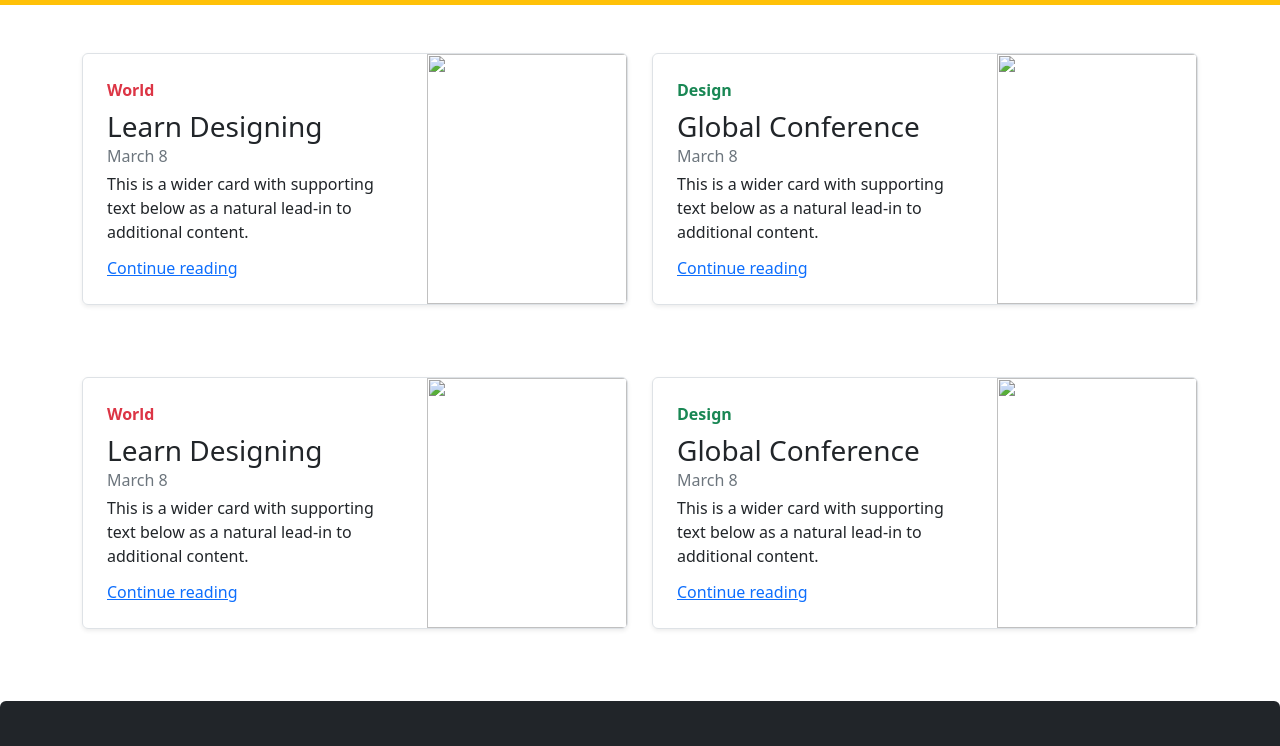
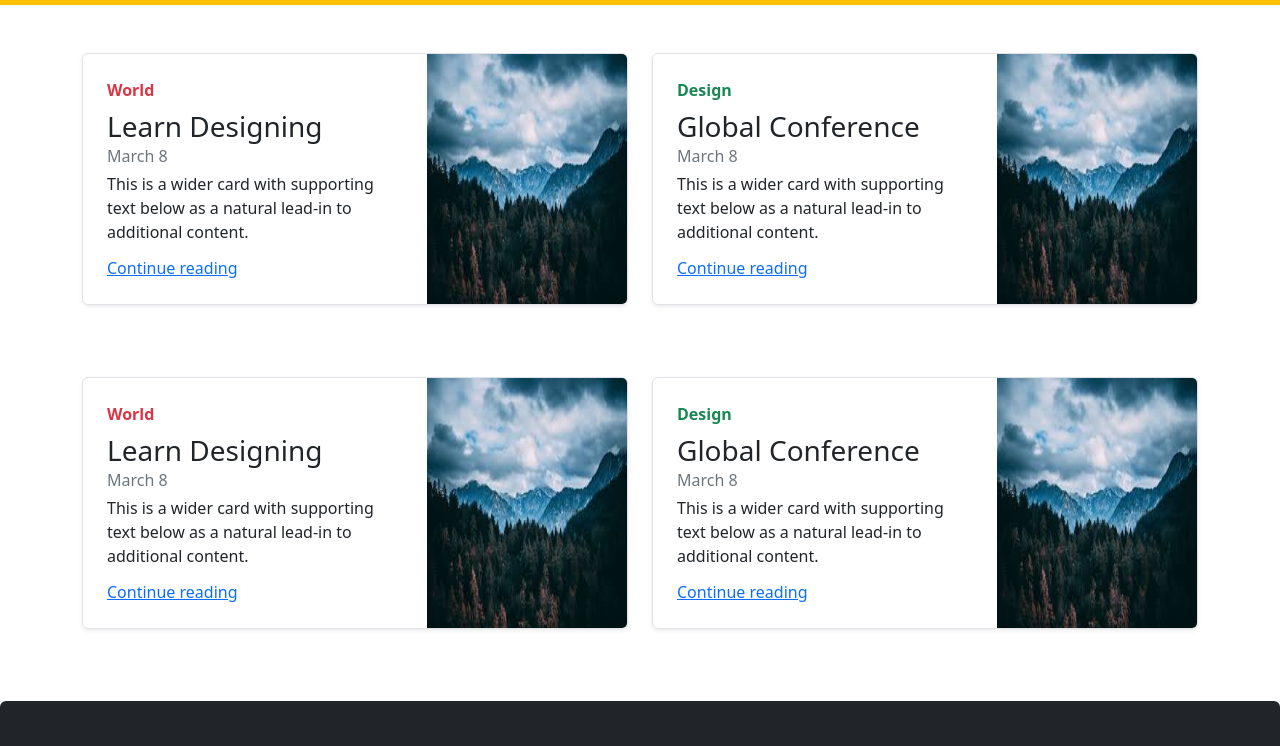
Before and after one commit to Asif-Nazir-Ahmed/Longer-Featured, a plain HTML site: page index.html in a window 1280 px wide. Shown: the part 51-797 px from the top of the page. Drawn offline with nearby package versions, Linux system fonts and the light colour scheme.

Commit message:
refactor

```diff
--- a/index.html
+++ b/index.html
@@ -67,7 +67,8 @@
                   <a href="#" class="stretched-link">Continue reading</a>
                 </div>
                 <div class="col-auto d-none d-lg-block">
-                  <img class="bd-placeholder-img" width="200" height="250"src="../Boot-strep/image/images.jpeg" alt="">
+                  <!-- <img class="bd-placeholder-img" width="200" height="250"src="../Boot-strep/image/images.jpeg" alt=""> -->
+                  <img src="./images.jpeg" width="200" height="250">
                 </div>
               </div>
             </div>
@@ -81,7 +82,8 @@
                   <a href="#" class="stretched-link">Continue reading</a>
                 </div>
                 <div class="col-auto d-none d-lg-block">
-                  <img class="bd-placeholder-img" width="200" height="250"src="../Boot-strep/image/images.jpeg" alt="">
+                  <!-- <img class="bd-placeholder-img" width="200" height="250"src="../Boot-strep/image/images.jpeg" alt=""> -->
+                  <img src="./images.jpeg" width="200" height="250">
                 </div>
 
               </div>
@@ -100,7 +102,8 @@
                     <a href="#" class="stretched-link">Continue reading</a>
                   </div>
                   <div class="col-auto d-none d-lg-block">
-                    <img class="bd-placeholder-img" width="200" height="250"src="../Boot-strep/image/images.jpeg" alt="">
+                    <!-- <img class="bd-placeholder-img" width="200" height="250"src="../Boot-strep/image/images.jpeg" alt=""> -->
+                    <img src="./images.jpeg" width="200" height="250">
                   </div>
                 </div>
               </div>
@@ -114,7 +117,8 @@
                     <a href="#" class="stretched-link">Continue reading</a>
                   </div>
                   <div class="col-auto d-none d-lg-block">
-                    <img class="bd-placeholder-img" width="200" height="250"src="../Boot-strep/image/images.jpeg" alt="">
+                    <!-- <img class="bd-placeholder-img" width="200" height="250"src="../Boot-strep/image/images.jpeg" alt=""> -->
+                    <img src="./images.jpeg" width="200" height="250">
                   </div>
 
                 </div>
```
Also changed, not shown: image/images (1).jpeg (deleted), images.jpeg (renamed from image/images.jpeg), 2 other files.
